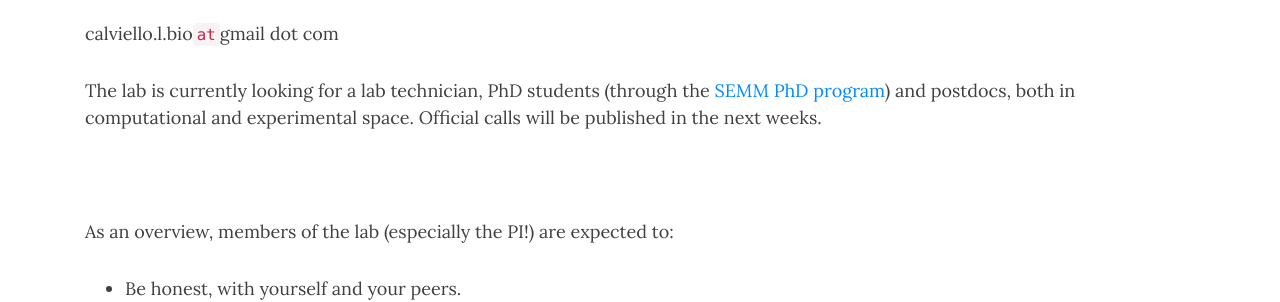
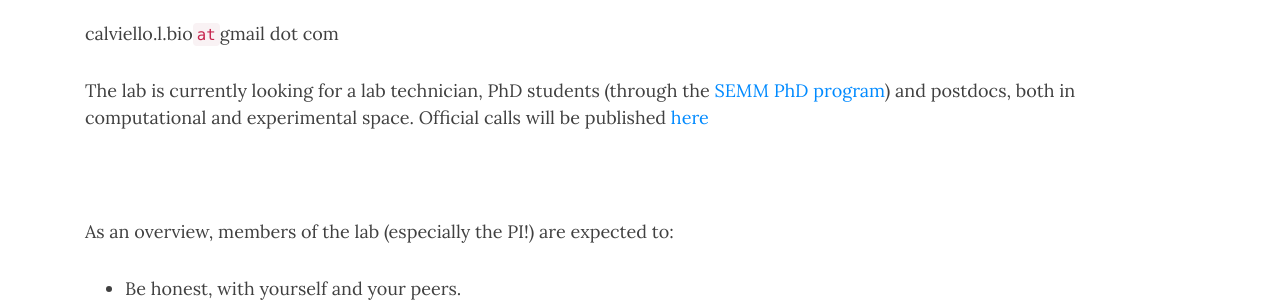
Before and after one commit to calviellolab/calviellolab.github.io, a Jekyll site: the page built from contact.md, in a window 1280 px wide and 1213 px high. Shown: the part 287-589 px from the top of the window. Built offline with Jekyll 4.4.1, drawn with Linux system fonts in a browser that asks for light colours; nearby versions of some CDN libraries.

Commit message:
Add files via upload

```diff
--- a/contact.md
+++ b/contact.md
@@ -7,7 +7,8 @@
 
 calviello.l.bio`at`gmail dot com
 
-The lab is currently looking for a lab technician, PhD students (through the <a href="https://www.semm.it/education/phd-program-systems-medicine" target="_blank" rel="noopener">SEMM PhD program</a>) and postdocs, both in computational and experimental space. Official calls will be published in the next weeks.
+The lab is currently looking for a lab technician, PhD students (through the <a href="https://www.semm.it/education/phd-program-systems-medicine" target="_blank" rel="noopener">SEMM PhD program</a>) and postdocs, both in computational and experimental space. Official calls will be published <a href="https://careers.humantechnopole.it/" target="_blank" rel="noopener">here</a>
+
 
 <br>
 
```
